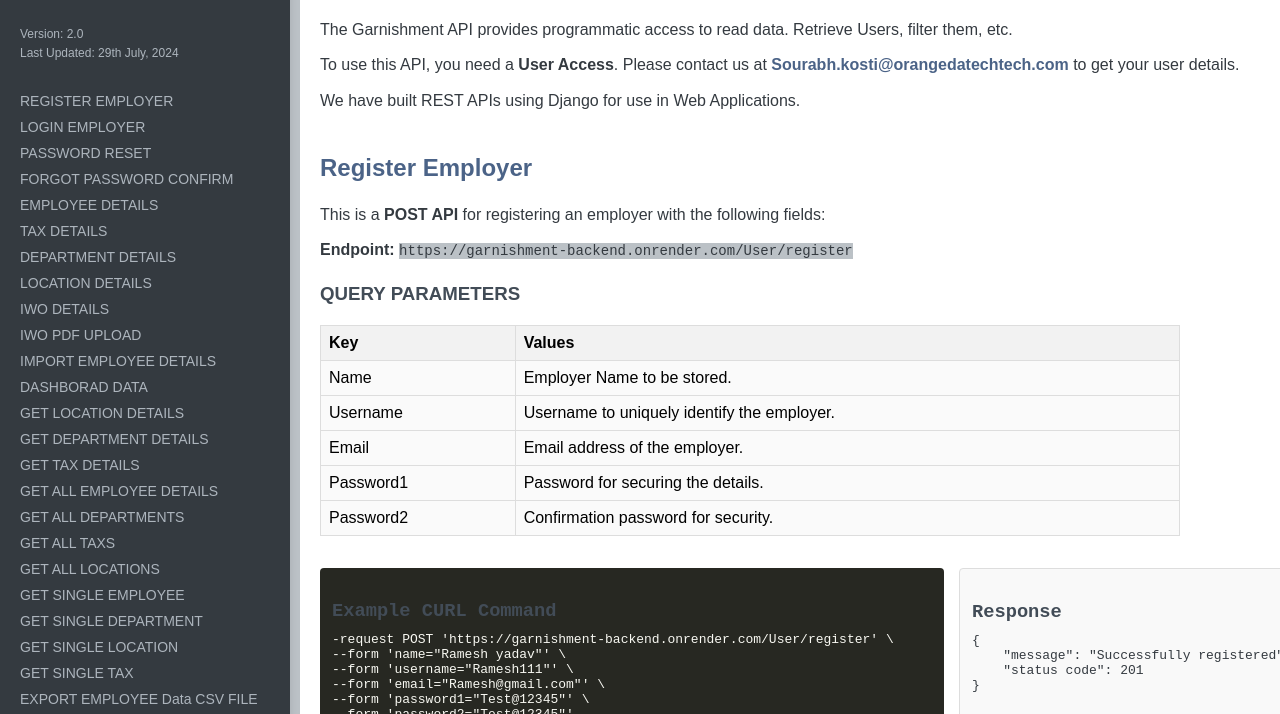
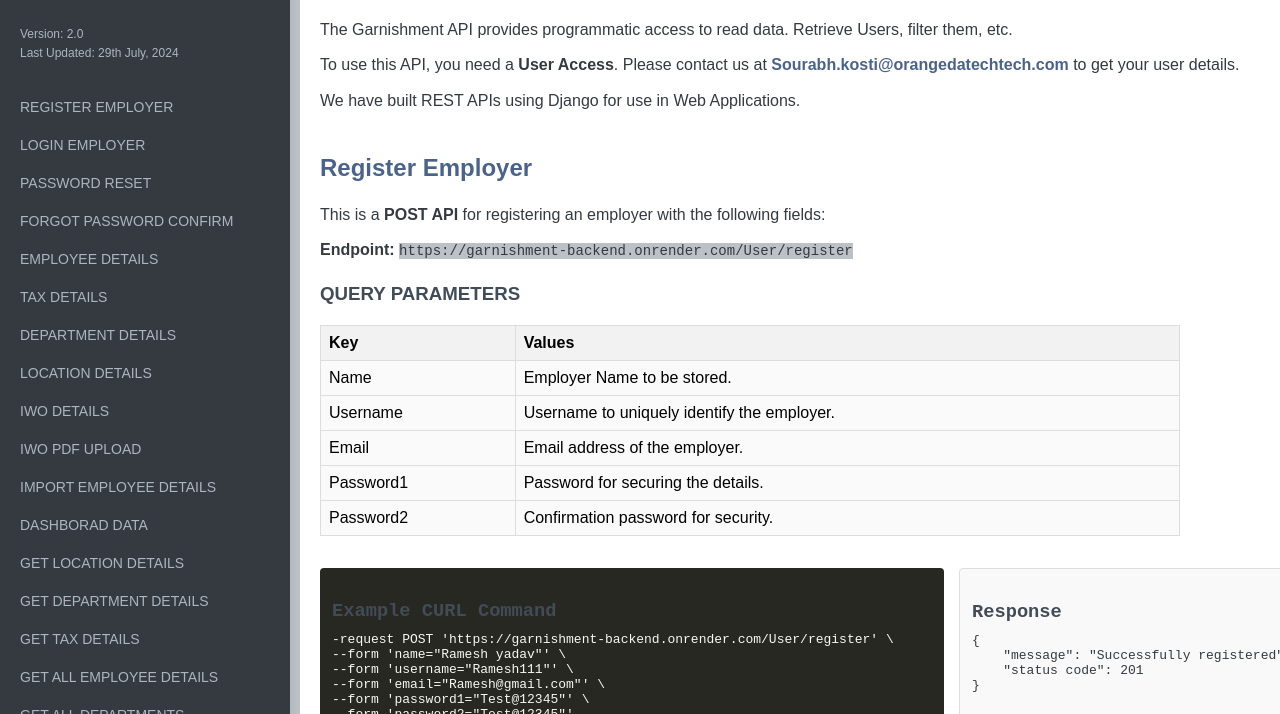
Before and after one commit to RJ-git8585/API-Document, a plain HTML site: page index.HTML in a window 1280 px wide. Shown: the part 84-798 px from the top of the page. Drawn offline with Linux system fonts and the light colour scheme.

Commit message:
css : Sourabh

```diff
--- a/styles.css
+++ b/styles.css
@@ -30,6 +30,7 @@ body {
     text-decoration: none;
     margin: 10px 0;
     font-size: 14px;
+    padding: 6px 0;
 }
 .sidebar a:hover {
     color: #4b6387;
```
